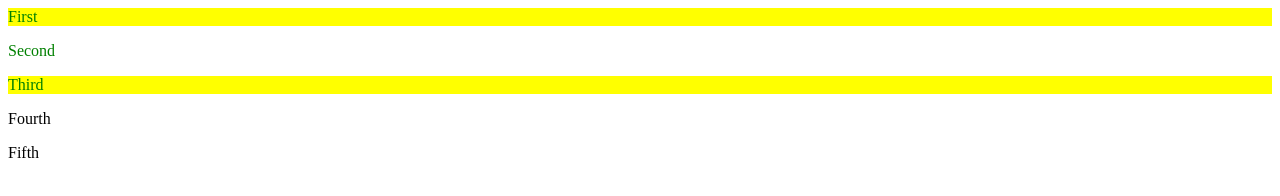
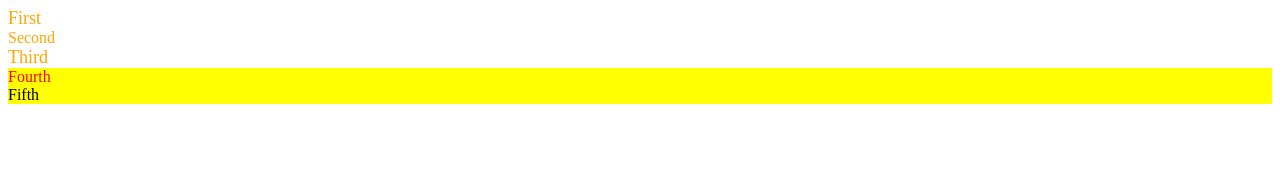
Before and after one commit to knightmoves-schools/021-combinators-TreverAnd08, a website: page index.html in a window 1280 px wide. Drawn offline with Linux system fonts and the light colour scheme.

Commit message:
Combinators

```diff
--- a/index.html
+++ b/index.html
@@ -3,37 +3,31 @@
 <head>
     <title>Combinators</title>
     <style>
-        div p{
-            color: green;
-        }
-
-        div > p{
-            background-color: yellow;
-        }
-
-        div + p{
-            background-color: cyan;
-        }
-
-        div ~ p{
-            color: purple;
-        }
-
+        span div {
+    color: orange;
+}
+        span > div {
+    font-size: large;
+}
+        span + div {
+    color: red;
+}
+        span ~ div {
+    background-color: yellow;
+}
     </style>
 </head>
 
 <body>
     <span>
-        <div>
-            <p>First</p>
+        <div>First</div>
         <article>
-            <p>Second</p>
+            <div>Second</div>
         </article>
-        <p>Third</p>
-    </div>
+        <div>Third</div>
     </span>
-    <p>Fourth</p>
-    <p>Fifth</p>
+    <div>Fourth</div>
+    <div>Fifth</div>
 </body>
 
 </html>
```
